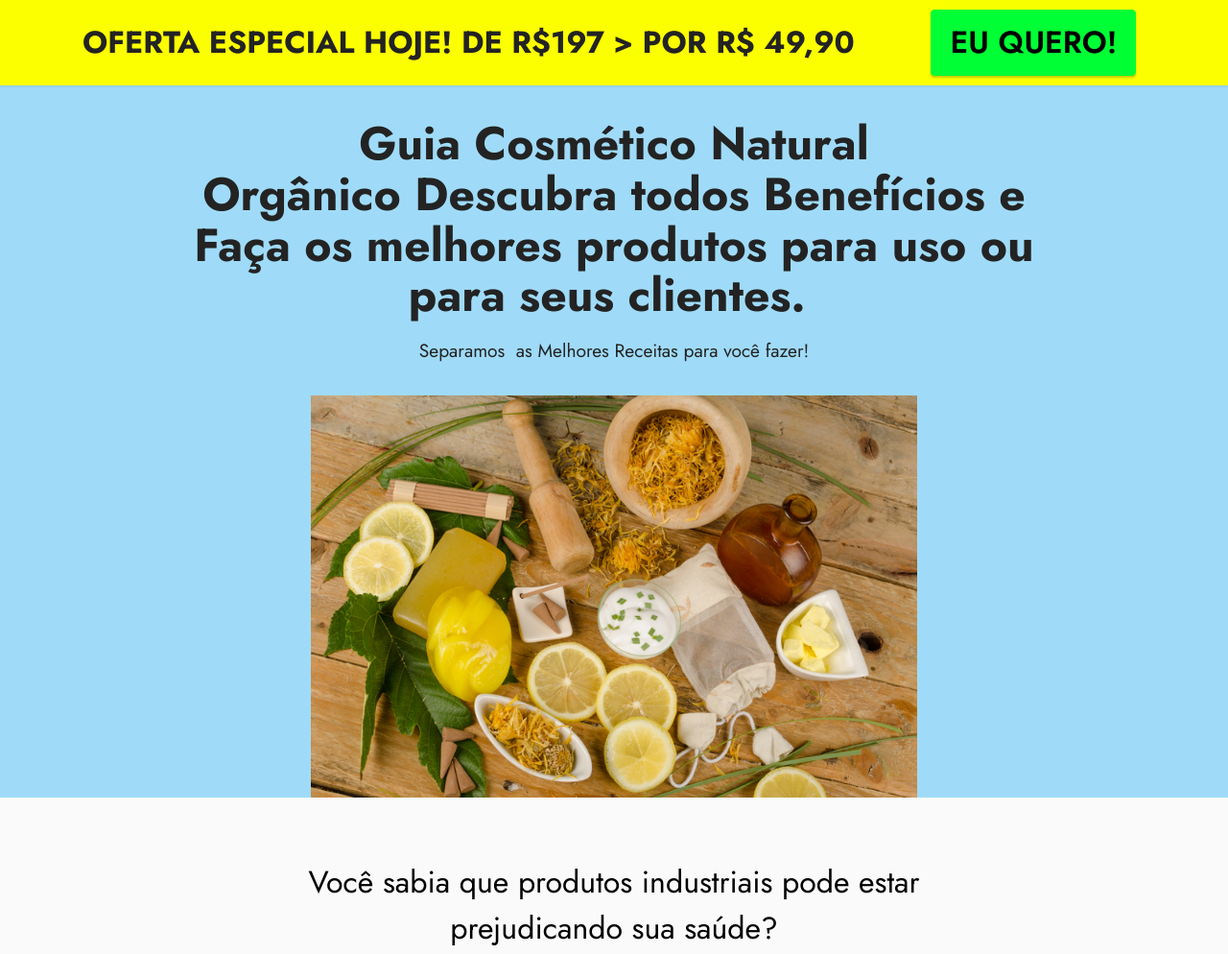
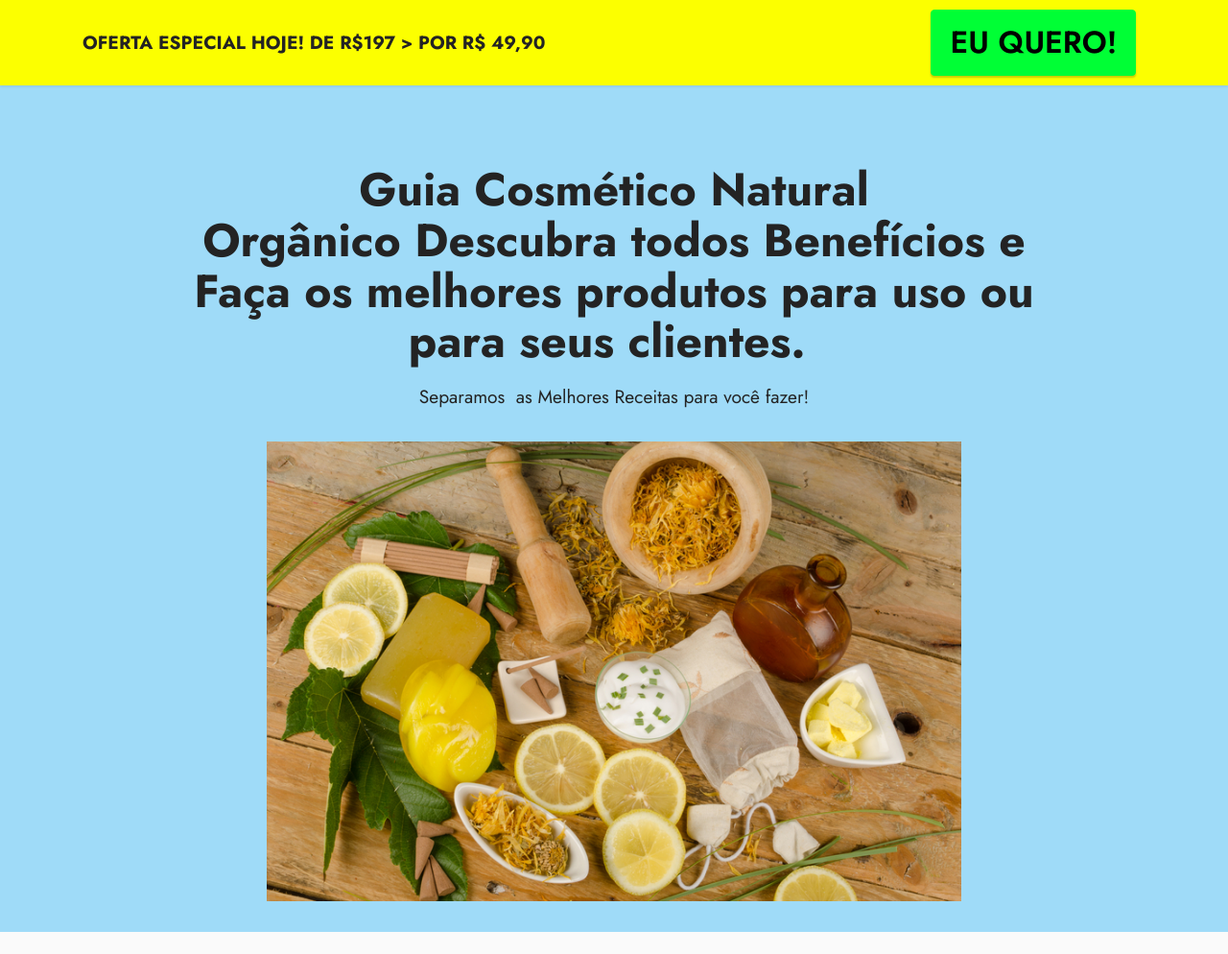
Before and after one commit to cursosesolucoesws/cosmeticonatural, a plain HTML site: page index.html in a window 1280 px wide. Shown: the top 994 px of the page at 96% size. Drawn offline with Linux system fonts and the light colour scheme; files whose address does not match are found by name.

Commit message:
create github pages

```diff
--- a/assets/mobirise/css/mbr-additional.css
+++ b/assets/mobirise/css/mbr-additional.css
@@ -1036,8 +1036,8 @@ a {
   }
 }
 .cid-sBZM4ihhOP {
-  padding-top: 4rem;
-  padding-bottom: 0rem;
+  padding-top: 7rem;
+  padding-bottom: 2rem;
   background-color: #9fdbf8;
 }
 .cid-sBZM4ihhOP .image-wrap img {
@@ -1047,7 +1047,7 @@ a {
   .cid-sBZM4ihhOP .image-wrap img {
     display: block;
     margin: auto;
-    width: 70%;
+    width: 80%;
   }
 }
 .cid-sp6E2QsiuH {
--- a/index.html
+++ b/index.html
@@ -34,7 +34,7 @@
         <div class="container">
             <div class="navbar-brand">
 
-                <span class="navbar-caption-wrap"><a class="navbar-caption text-black text-primary display-5" href="https://app.monetizze.com.br/checkout/KRH172514?src=Barraamarela" target="_blank">OFERTA ESPECIAL HOJE! DE R$197 &gt; POR R$ 49,90&nbsp;<br></a></span>
+                <span class="navbar-caption-wrap"><a class="navbar-caption text-black text-primary display-7" href="https://app.monetizze.com.br/checkout/KRH172514?src=Barraamarela" target="_blank">OFERTA ESPECIAL HOJE! DE R$197 &gt; POR R$ 49,90&nbsp;<br></a></span>
             </div>
             <button class="navbar-toggler" type="button" data-toggle="collapse" data-target="#navbarSupportedContent" aria-controls="navbarNavAltMarkup" aria-expanded="false" aria-label="Toggle navigation">
                 <div class="hamburger">
@@ -397,7 +397,7 @@
             </div>
         </div>
     </div>
-</section><section style="background-color: #fff; font-family: -apple-system, BlinkMacSystemFont, 'Segoe UI', 'Roboto', 'Helvetica Neue', Arial, sans-serif; color:#aaa; font-size:12px; padding: 0; align-items: center; display: flex;"><a href="https://mobirise.site/w" style="flex: 1 1; height: 3rem; padding-left: 1rem;"></a><p style="flex: 0 0 auto; margin:0; padding-right:1rem;"><a href="https://mobirise.site/d" style="color:#aaa;">The site</a> was made with Mobirise</p></section><script src="assets/web/assets/jquery/jquery.min.js"></script>  <script src="assets/popper/popper.min.js"></script>  <script src="assets/tether/tether.min.js"></script>  <script src="assets/bootstrap/js/bootstrap.min.js"></script>  <script src="assets/smoothscroll/smooth-scroll.js"></script>  <script src="assets/dropdown/js/nav-dropdown.js"></script>  <script src="assets/dropdown/js/navbar-dropdown.js"></script>  <script src="assets/touchswipe/jquery.touch-swipe.min.js"></script>  <script src="assets/bootstrapcarouselswipe/bootstrap-carousel-swipe.js"></script>  <script src="assets/mbr-testimonials-slider/mbr-testimonials-slider.js"></script>  <script src="assets/parallax/jarallax.min.js"></script>  <script src="assets/theme/js/script.js"></script>
+</section><section style="background-color: #fff; font-family: -apple-system, BlinkMacSystemFont, 'Segoe UI', 'Roboto', 'Helvetica Neue', Arial, sans-serif; color:#aaa; font-size:12px; padding: 0; align-items: center; display: flex;"><a href="https://mobirise.site/b" style="flex: 1 1; height: 3rem; padding-left: 1rem;"></a><p style="flex: 0 0 auto; margin:0; padding-right:1rem;">Set up a website - <a href="https://mobirise.site/v" style="color:#aaa;">Check this</a></p></section><script src="assets/web/assets/jquery/jquery.min.js"></script>  <script src="assets/popper/popper.min.js"></script>  <script src="assets/tether/tether.min.js"></script>  <script src="assets/bootstrap/js/bootstrap.min.js"></script>  <script src="assets/smoothscroll/smooth-scroll.js"></script>  <script src="assets/dropdown/js/nav-dropdown.js"></script>  <script src="assets/dropdown/js/navbar-dropdown.js"></script>  <script src="assets/touchswipe/jquery.touch-swipe.min.js"></script>  <script src="assets/bootstrapcarouselswipe/bootstrap-carousel-swipe.js"></script>  <script src="assets/mbr-testimonials-slider/mbr-testimonials-slider.js"></script>  <script src="assets/parallax/jarallax.min.js"></script>  <script src="assets/theme/js/script.js"></script>
 
 
 </body>
```
Also changed, not shown: boleto.html (+2 -2 lines), cartãocredito.html (+2 -2 lines), page3.html (+2 -2 lines), page4.html (+2 -2 lines), 1 other file.
